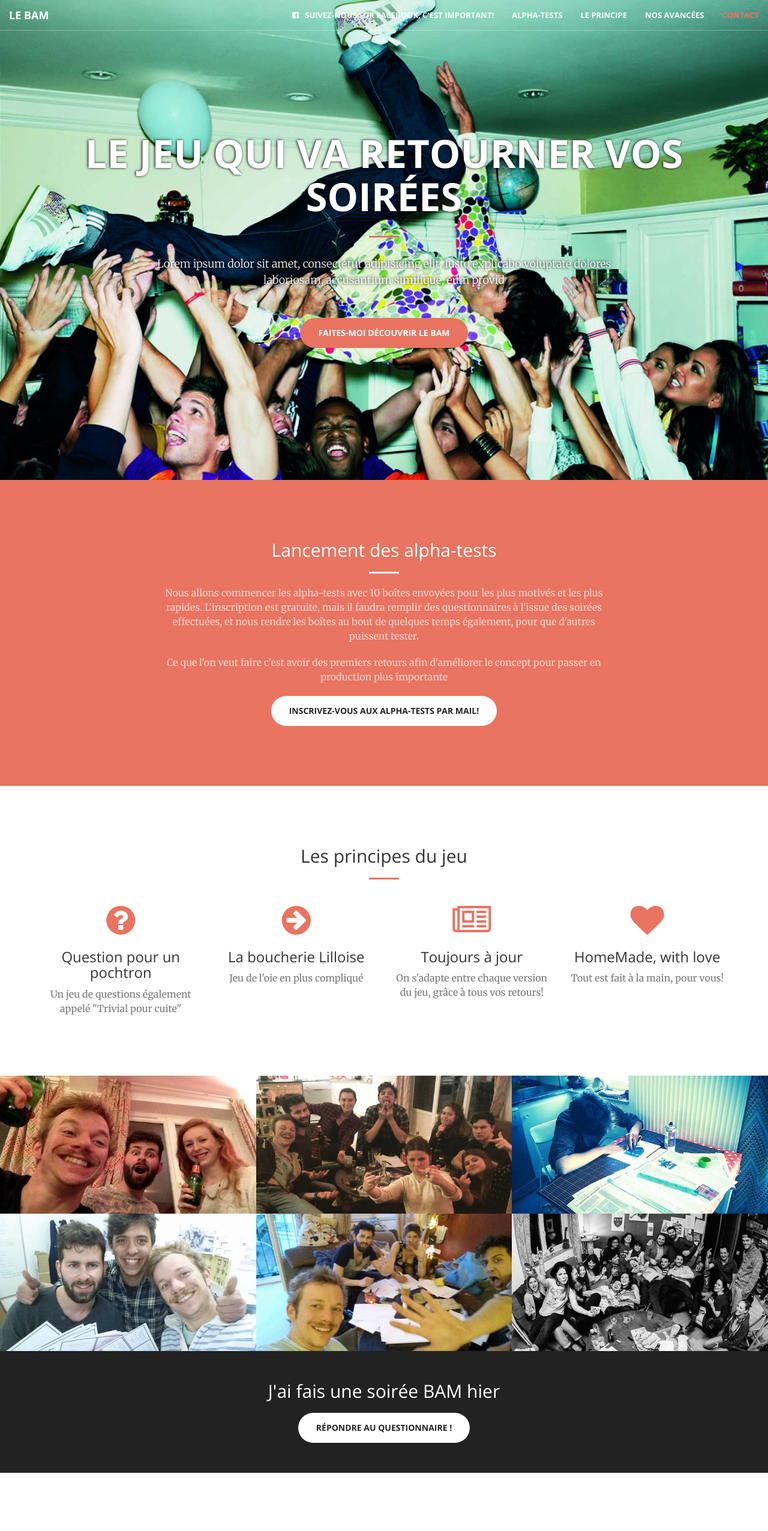
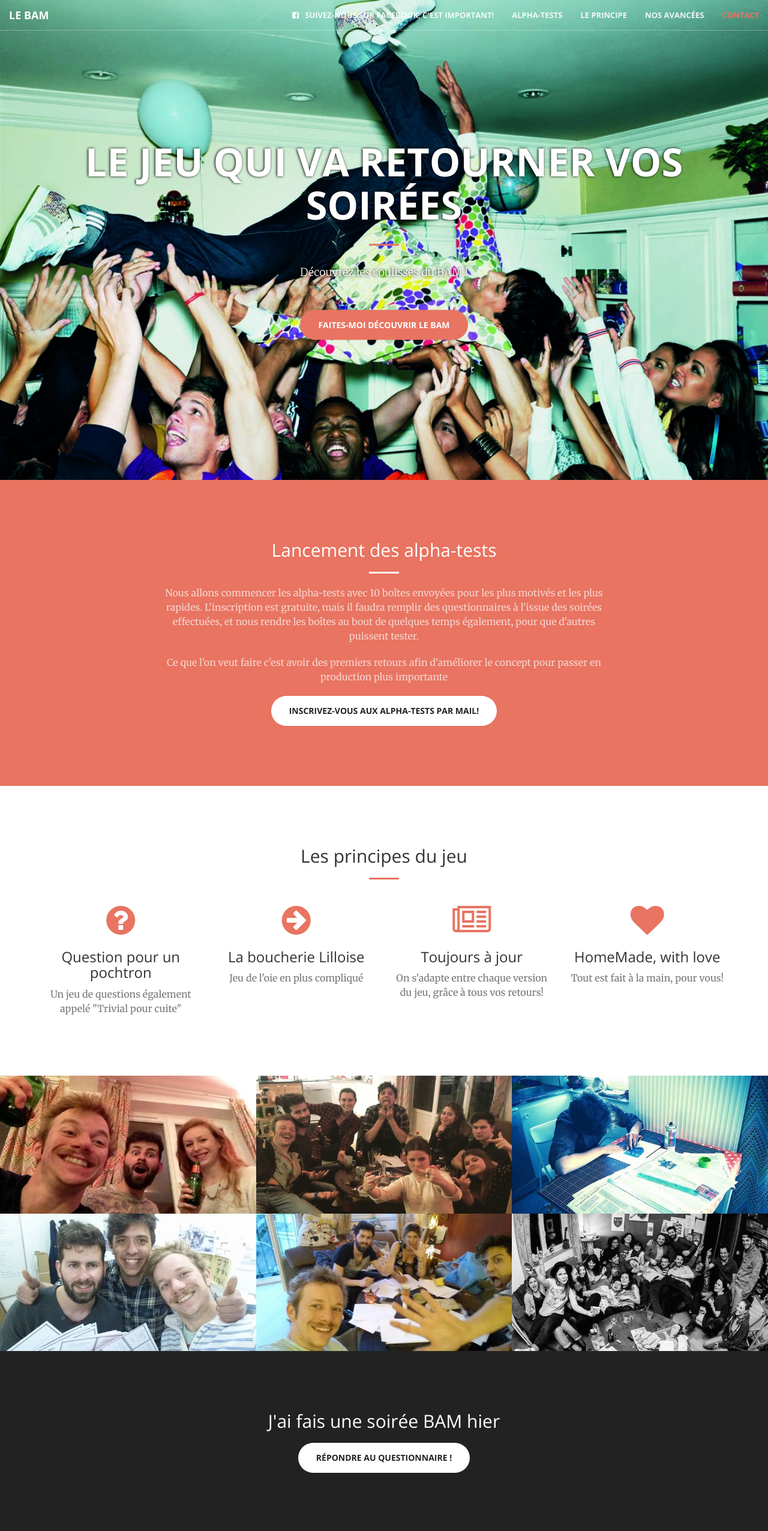
Before and after one commit to PhilippeSiguret/bam, a plain HTML site: page index.html in a window 1280 px wide. Shown: the top 2552 px of the page at 60% size. Drawn offline with nearby package versions, Linux system fonts and the light colour scheme.

Commit message:
ajout padding & phrase d'intro V2

```diff
--- a/index.html
+++ b/index.html
@@ -99,7 +99,7 @@
             <div class="header-content-inner">
                 <h1 >Le jeu qui va retourner vos soirées </h1>
                 <hr>
-                <p>Lorem ipsum dolor sit amet, consectetur adipisicing elit. Iusto explicabo voluptate dolores laboriosam, accusantium similique, eum provid</p>
+                <p> Découvrez les coulisses du BAM ! </p>
                 <a href="#about" class="btn btn-primary btn-xl page-scroll">Faites-moi découvrir le BAM </a>
             </div>
         </div>
@@ -261,7 +261,7 @@
 
     <aside class="bg-dark">
         <div class="container text-center">
-            <div class="call-to-action">
+            <div class="call-to-action" style="padding: 50px;">
                 <h2>J'ai fais une soirée BAM hier</h2>
                 <a href="http://bit.ly/lendemaindubam" class="btn btn-default btn-xl wow tada"> Répondre au questionnaire ! </a>
             </div>
```
